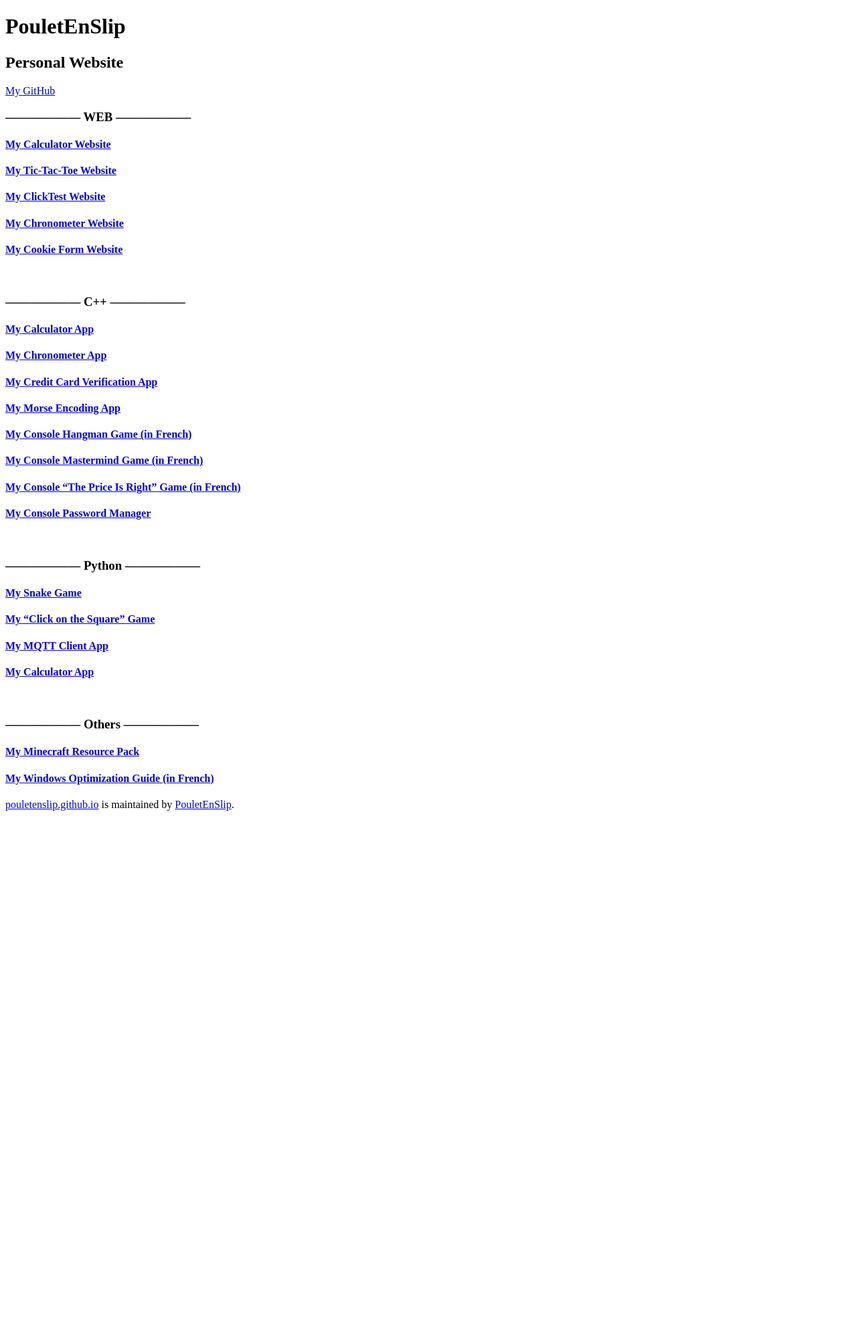
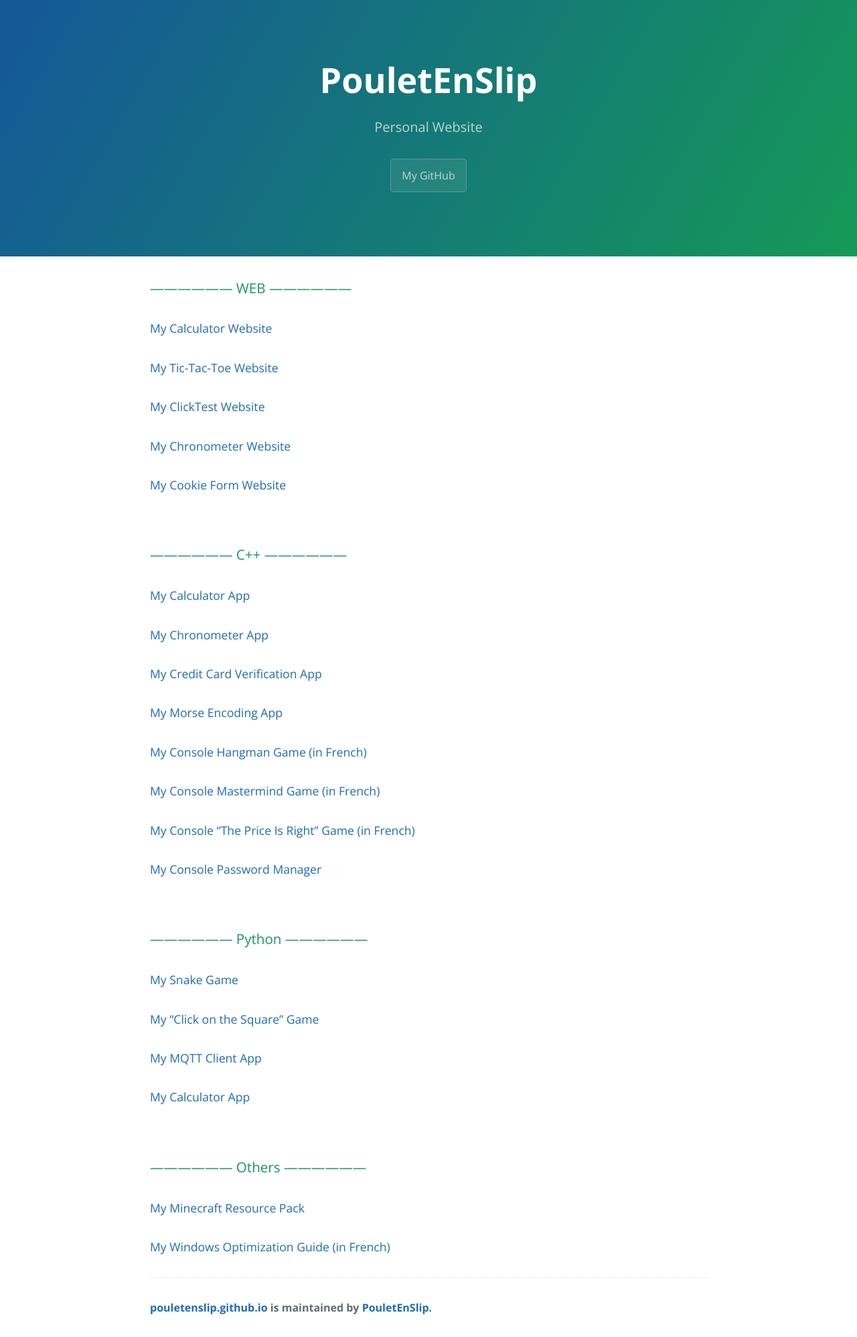
Before and after one commit to PouletEnSlip/pouletenslip.github.io, a Jekyll site: the page built from index.md, in a window 1280 px wide. Shown: the whole page at 67% size. Built offline with Jekyll 4.4.1, drawn with Linux system fonts in a browser that asks for light colours; comment, search, counter and statistics services are not loaded; our own code applies the rules of GitHub Pages for plain Markdown files; before the commit the page ends 1219 px from its top, so only the background shows below that.

Commit message:
Update default.html

```diff
--- a/_layouts/default.html
+++ b/_layouts/default.html
@@ -6,11 +6,11 @@
     <link rel="stylesheet" href="../../css/styleDefault.css?v=">
     {% seo %}
     <link rel="preconnect" href="https://fonts.gstatic.com">
-    <link rel="preload" href="https://fonts.googleapis.com/css?family=Open+Sans:400,700&display=swap" as="style" type="text/css" crossorigin>
+
     <meta name="viewport" content="width=device-width, initial-scale=1">
     <meta name="theme-color" content="#157878">
     <meta name="apple-mobile-web-app-status-bar-style" content="black-translucent">
-
+    <link rel="stylesheet" href="{{ '/assets/css/style.css?v=' | append: site.github.build_revision | relative_url }}">
     {% unless page.light_mode %}
     <script src="https://cdn.jsdelivr.net/npm/darkreader@4.9.31/darkreader.min.js"></script>
     <script>
```
